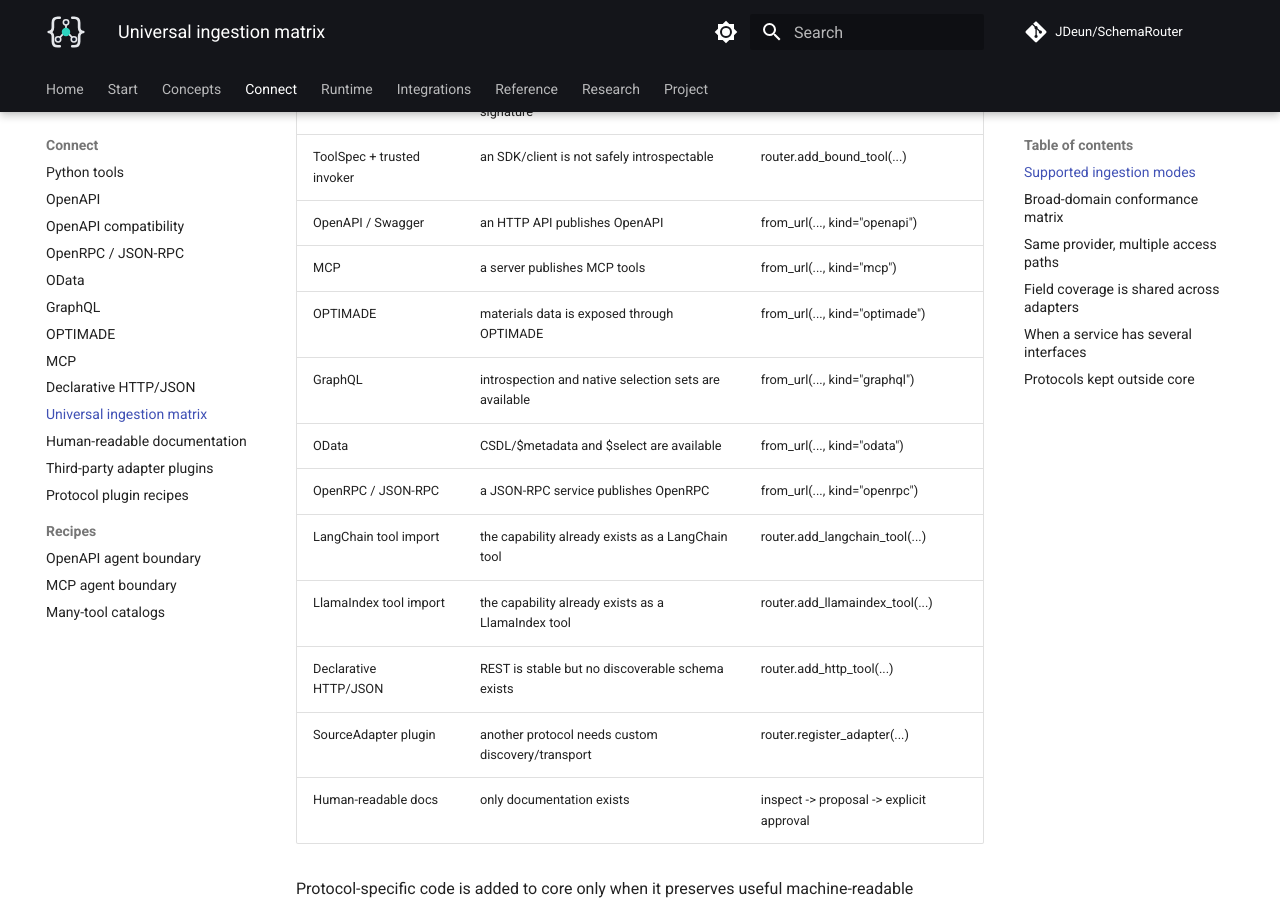
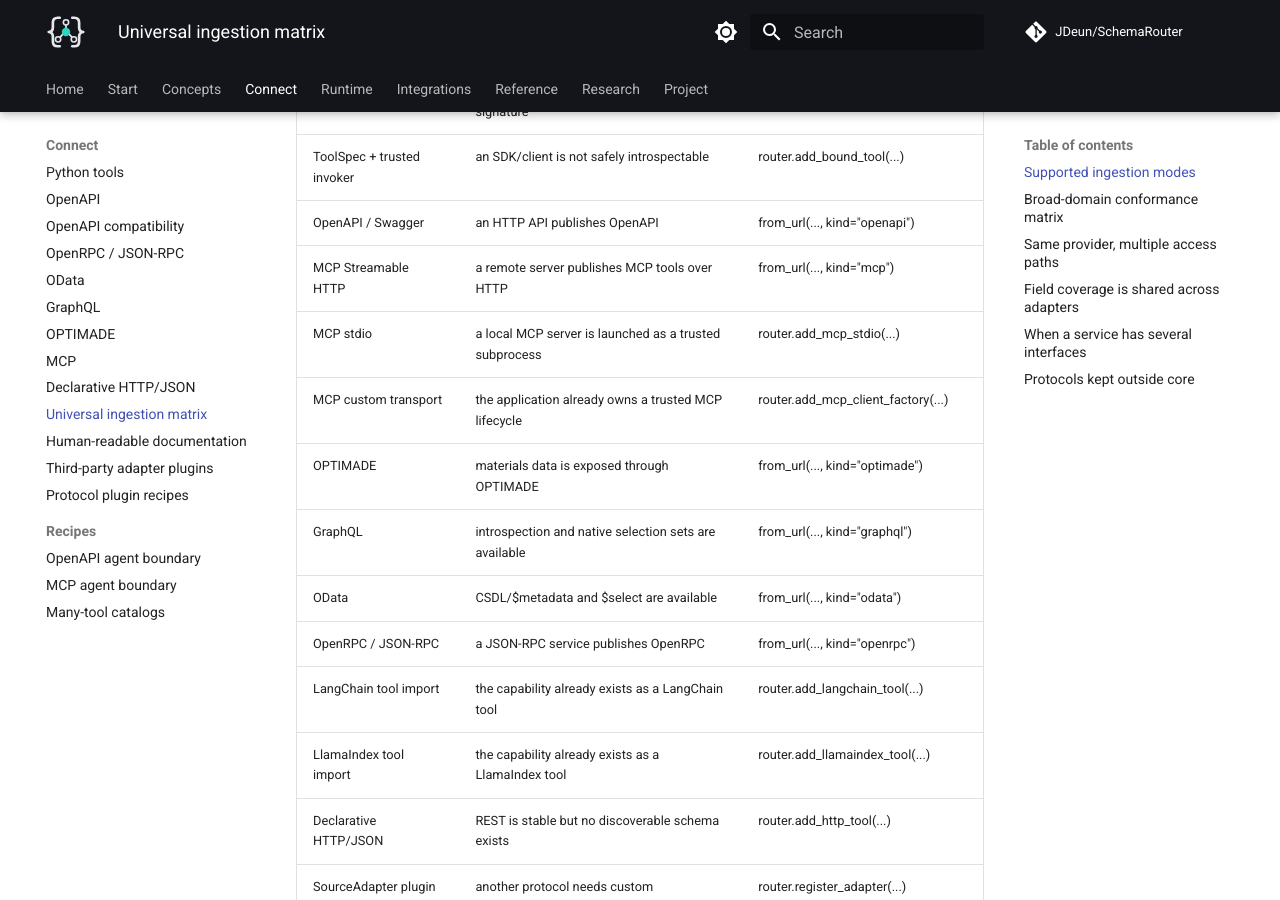
Before and after one commit to JDeun/SchemaRouter, an MkDocs documentation site: the page built from docs/guides/universal-ingestion.md, in a window 1280 px wide and 900 px high, scrolled down 650 px. Built offline with MkDocs 1.6.1 and Material for MkDocs 9.7.7, drawn with Linux system fonts in a browser that asks for light colours; comment, search, counter and statistics services are not loaded; some of the changed text lies outside the part shown.

Commit message:
docs: include transport-neutral MCP ingestion

```diff
--- a/docs/guides/universal-ingestion.md
+++ b/docs/guides/universal-ingestion.md
@@ -22,7 +22,9 @@ fallback, health, schema-drift, projection, evidence, and observability boundari
 | Typed Python callable | an SDK/function has a stable typed signature | router.add_callable(...) |
 | ToolSpec + trusted invoker | an SDK/client is not safely introspectable | router.add_bound_tool(...) |
 | OpenAPI / Swagger | an HTTP API publishes OpenAPI | from_url(..., kind="openapi") |
-| MCP | a server publishes MCP tools | from_url(..., kind="mcp") |
+| MCP Streamable HTTP | a remote server publishes MCP tools over HTTP | from_url(..., kind="mcp") |
+| MCP stdio | a local MCP server is launched as a trusted subprocess | router.add_mcp_stdio(...) |
+| MCP custom transport | the application already owns a trusted MCP lifecycle | router.add_mcp_client_factory(...) |
 | OPTIMADE | materials data is exposed through OPTIMADE | from_url(..., kind="optimade") |
 | GraphQL | introspection and native selection sets are available | from_url(..., kind="graphql") |
 | OData | CSDL/$metadata and $select are available | from_url(..., kind="odata") |
@@ -55,6 +57,7 @@ materials science.
 | GraphQL business API | business application | GraphQL | bound SDK |
 | OData enterprise API | enterprise data | OData | bound SDK |
 | OpenRPC service | generic RPC | OpenRPC | HTTP/JSON, bound SDK |
+| Local MCP stdio server | local tooling | MCP stdio | custom MCP client factory |
 
 The matrix is validated in CI. Adding a new advertised ingestion mode without a corresponding
 public API or built-in adapter makes the conformance test fail.
```
